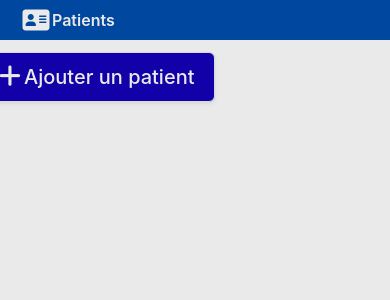
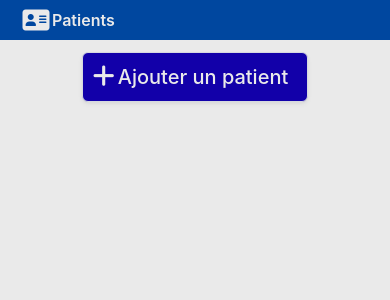
Before and after one commit to Sarah-Katz/ecf-Opital, a React (Vite) app: page / in a window 390 px wide. Shown: the top 300 px of the page. Built offline with nearby package versions, Linux system fonts and the light colour scheme; no server answers.

Commit message:
fix(Home): Centered add button on mobile

```diff
--- a/src/view/pages/Home.jsx
+++ b/src/view/pages/Home.jsx
@@ -30,7 +30,7 @@ function Home({ patients, callback }) {
     return (
         <div className='mt-5'>
             {" "}
-            <div className='columns is-centered'>
+            <div className='columns is-centered is-mobile'>
                 <Link className='button is-color-secondary has-text-white is-size-5' to={"/patient/add"}>
                     <div className='icon pl-3 pr-5'>
                         <i className='fas fa-lg fa-plus'></i>
```
